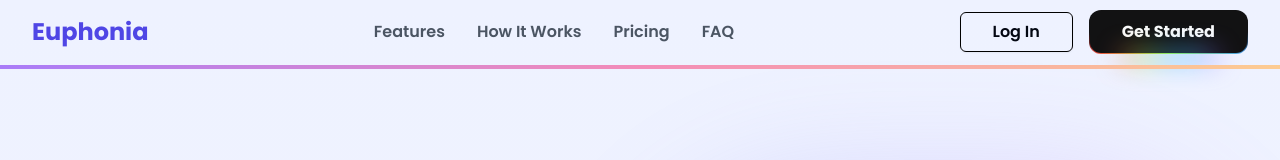
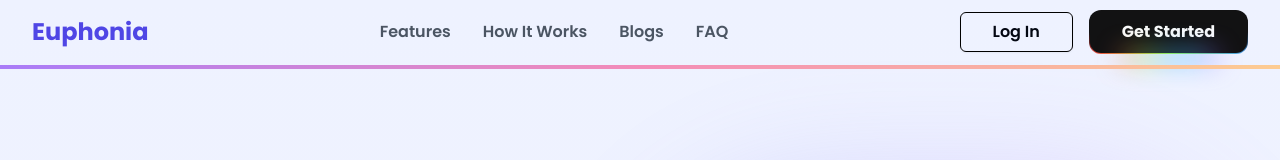
Before and after one commit to Virenkun/euphonia-v1, a Next.js app: page / in a window 1280 px wide. Shown: the top 160 px of the page. Built offline with nearby package versions, Linux system fonts and the light colour scheme.

Commit message:
Refactor header and sidebar components; replace Pricing link with Blogs and add navigation buttons for Log In and Get Started; include Upgrade button in sidebar

```diff
--- a/src/app/page.tsx
+++ b/src/app/page.tsx
@@ -6,7 +6,6 @@ import Footer from "@/components/hero/Footer";
 import Header from "@/components/hero/Header";
 import Hero from "@/components/hero/Hero";
 import HowItWorks from "@/components/hero/HowItWorks";
-import Pricing from "@/components/hero/Pricing";
 import Testimonials from "@/components/hero/Testimonials";
 import WhatIsEuphonia from "@/components/hero/What";
 import ScrollProgress from "@/components/ui/scroll-progress";
@@ -24,7 +23,6 @@ export default async function Home() {
           <HowItWorks />
           <FeaturesSection />
           <Testimonials />
-          <Pricing />
           <FAQ />
           <CTA />
         </main>
--- a/src/components/hero/Header.tsx
+++ b/src/components/hero/Header.tsx
@@ -46,7 +46,7 @@ export default function Header() {
               href="#pricing"
               className="text-gray-600 hover:text-indigo-600 transition-colors font-[600]"
             >
-              Pricing
+              Blogs
             </Link>
             <Link
               href="#faq"
@@ -97,7 +97,7 @@ export default function Header() {
               href="#pricing"
               className="block px-3 py-2 text-base font-medium text-gray-700 hover:text-indigo-600 hover:bg-indigo-50 rounded-md"
             >
-              Pricing
+              Blogs
             </Link>
             <Link
               href="#faq"
@@ -107,15 +107,19 @@ export default function Header() {
             </Link>
           </div>
           <div className="px-4 py-3">
+            <Link href="/signin/password_signin">
               <Button
                 variant="outline"
                 className="w-full mb-2 bg-white text-indigo-600 border-indigo-600 hover:bg-indigo-50"
               >
                 Log In
               </Button>
+            </Link>
+            <Link href="/signin/signup">
               <Button className="w-full bg-indigo-600 text-white hover:bg-indigo-700">
                 Get Started
               </Button>
+            </Link>
           </div>
         </div>
       )}
--- a/src/components/sidebar/sidebar.tsx
+++ b/src/components/sidebar/sidebar.tsx
@@ -55,6 +55,7 @@ import Image from "next/image";
 import { createClient } from "@/utils/supabase/client";
 import { useRouter } from "next/navigation";
 import { Progress } from "../ui/progress";
+import { Button } from "../ui/button";
 
 interface AppSidebarProps {
   email: string | undefined;
@@ -485,6 +486,9 @@ export default function AppSidebar({
                   className="h-3 mt-2"
                 />
               </div>
+              <Link href="/checkout">
+                <Button className="w-full">Upgrade</Button>
+              </Link>
             </SidebarMenuItem>
           </SidebarMenu>
         </SidebarFooter>
```
Lines whose indentation alone changed are shown as unchanged.
